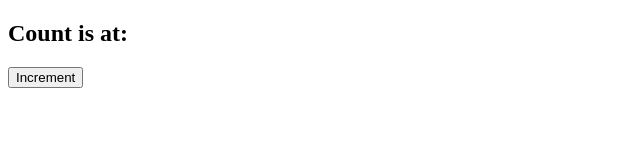
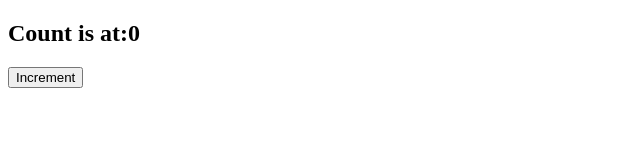
Before and after one commit to bobbyDeepak1415/React_Hooks, a React (Vite) app: page / in a window 1280 px wide. Shown: the top 160 px of the page, without its empty margins (0-640 px from the left). Built offline with nearby package versions, Linux system fonts and the light colour scheme.

Commit message:
setup done

```diff
--- a/src/Demo.jsx
+++ b/src/Demo.jsx
@@ -1,14 +1,16 @@
 import { useRef } from "react";
 
+const Demo = () => {
+  const count = useRef(0);
 
-const Demo = () => {
+  const handleIncrement=()=>{
 
-  const count=useRef(0)
+  }
 
   return (
     <div>
-      <h2>Count is at:{}</h2>
-      <button onClick={() => console.log(count.current)}>Increment</button>
+      <h2>Count is at:{count.current}</h2>
+      <button onClick={handleIncrement}>Increment</button>
     </div>
   );
 };
```
